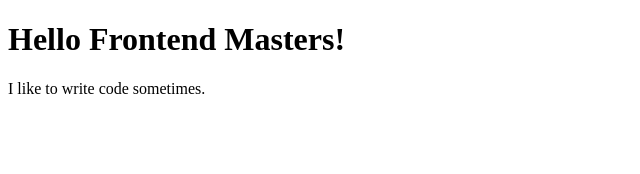
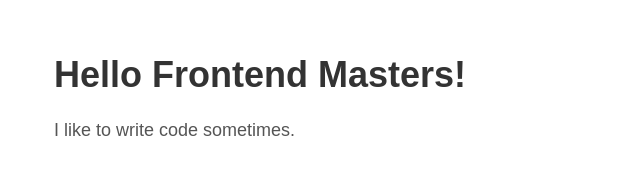
Before and after one commit to kaboumk/JAMstack, a plain HTML site: page index.html in a window 1280 px wide. Shown: the whole page, without its empty margins (0-640 px from the left). Drawn offline with Linux system fonts and the light colour scheme.

Commit message:
add styles

```diff
--- a/index.html
+++ b/index.html
@@ -4,6 +4,7 @@
     <meta charset="UTF-8">
     <meta name="viewport" content="width=device-width, initial-scale=1.0">
     <title>My First JAMstack Website</title>
+    <link rel="stylesheet" href="./style.css">
 </head>
 <body>
     <main>
--- /dev/null
+++ b/style.css
@@ -0,0 +1,17 @@
+html,
+body {
+    color: #555;
+    font-family: sans-serif;
+    font-size: 18px;
+    margin: 0;
+}
+
+main {
+    margin: 3rem;
+    max-width: 90vw;
+    width: 50ch;
+}
+
+h1 {
+    color: #333;
+}
```
